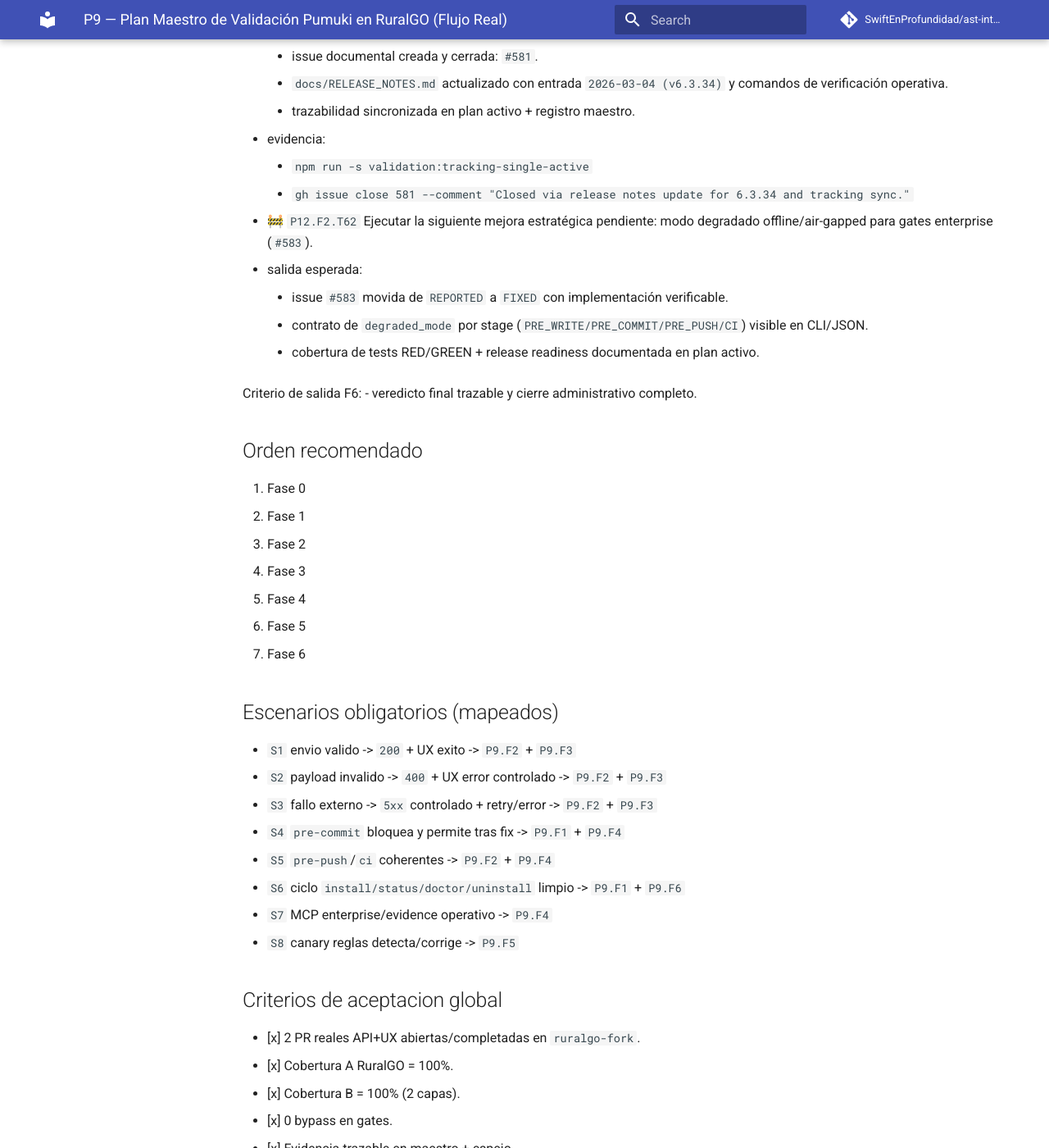
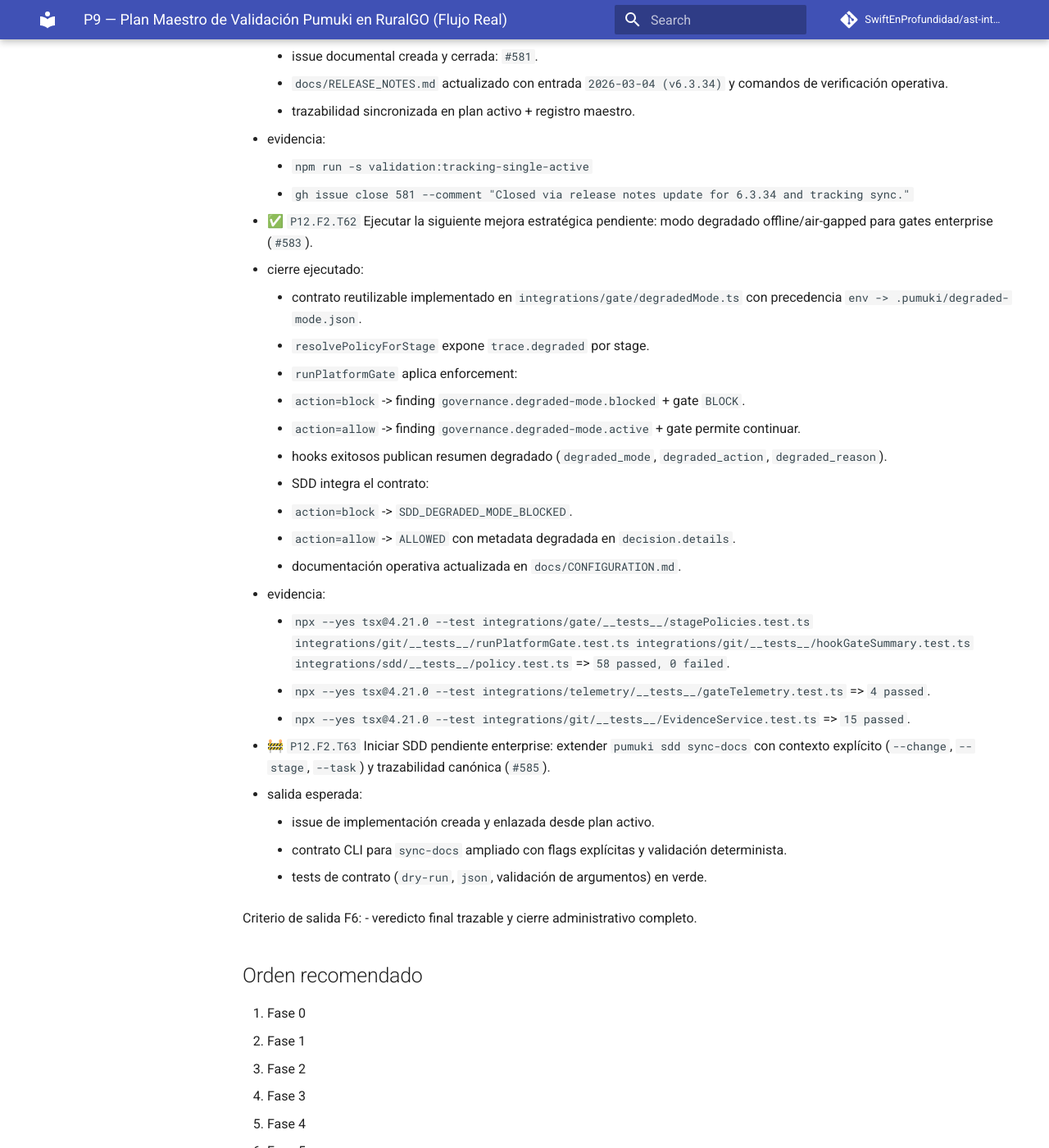
Before and after one commit to SwiftEnProfundidad/ast-intelligence-hooks, an MkDocs documentation site: the page built from docs/seguimiento-completo-validacion-ruralgo-03-03-2026.md, in a window 1280 px wide and 1400 px high, scrolled down 66581 px. Shown: the whole window at 82% size. Built offline with MkDocs 1.6.1 and Material for MkDocs 9.7.7, drawn with Linux system fonts in a browser that asks for light colours; comment, search, counter and statistics services are not loaded.

Commit message:
docs(tracking): close T62 and activate SDD task T63 (#585)

```diff
--- a/docs/seguimiento-completo-validacion-ruralgo-03-03-2026.md
+++ b/docs/seguimiento-completo-validacion-ruralgo-03-03-2026.md
@@ -1857,11 +1857,28 @@ Criterio de salida F5:
     - `npm run -s validation:tracking-single-active`
     - `gh issue close 581 --comment "Closed via release notes update for 6.3.34 and tracking sync."`
 
-- 🚧 `P12.F2.T62` Ejecutar la siguiente mejora estratégica pendiente: modo degradado offline/air-gapped para gates enterprise (`#583`).
+- ✅ `P12.F2.T62` Ejecutar la siguiente mejora estratégica pendiente: modo degradado offline/air-gapped para gates enterprise (`#583`).
+  - cierre ejecutado:
+    - contrato reutilizable implementado en `integrations/gate/degradedMode.ts` con precedencia `env -> .pumuki/degraded-mode.json`.
+    - `resolvePolicyForStage` expone `trace.degraded` por stage.
+    - `runPlatformGate` aplica enforcement:
+      - `action=block` -> finding `governance.degraded-mode.blocked` + gate `BLOCK`.
+      - `action=allow` -> finding `governance.degraded-mode.active` + gate permite continuar.
+    - hooks exitosos publican resumen degradado (`degraded_mode`, `degraded_action`, `degraded_reason`).
+    - SDD integra el contrato:
+      - `action=block` -> `SDD_DEGRADED_MODE_BLOCKED`.
+      - `action=allow` -> `ALLOWED` con metadata degradada en `decision.details`.
+    - documentación operativa actualizada en `docs/CONFIGURATION.md`.
+  - evidencia:
+    - `npx --yes tsx@4.21.0 --test integrations/gate/__tests__/stagePolicies.test.ts integrations/git/__tests__/runPlatformGate.test.ts integrations/git/__tests__/hookGateSummary.test.ts integrations/sdd/__tests__/policy.test.ts` => `58 passed, 0 failed`.
+    - `npx --yes tsx@4.21.0 --test integrations/telemetry/__tests__/gateTelemetry.test.ts` => `4 passed`.
+    - `npx --yes tsx@4.21.0 --test integrations/git/__tests__/EvidenceService.test.ts` => `15 passed`.
+
+- 🚧 `P12.F2.T63` Iniciar SDD pendiente enterprise: extender `pumuki sdd sync-docs` con contexto explícito (`--change`, `--stage`, `--task`) y trazabilidad canónica (`#585`).
   - salida esperada:
-    - issue `#583` movida de `REPORTED` a `FIXED` con implementación verificable.
-    - contrato de `degraded_mode` por stage (`PRE_WRITE/PRE_COMMIT/PRE_PUSH/CI`) visible en CLI/JSON.
-    - cobertura de tests RED/GREEN + release readiness documentada en plan activo.
+    - issue de implementación creada y enlazada desde plan activo.
+    - contrato CLI para `sync-docs` ampliado con flags explícitas y validación determinista.
+    - tests de contrato (`dry-run`, `json`, validación de argumentos) en verde.
 
 Criterio de salida F6:
 - veredicto final trazable y cierre administrativo completo.
```
Also changed, not shown: docs/registro-maestro-de-seguimiento.md (+2 -1 lines).
